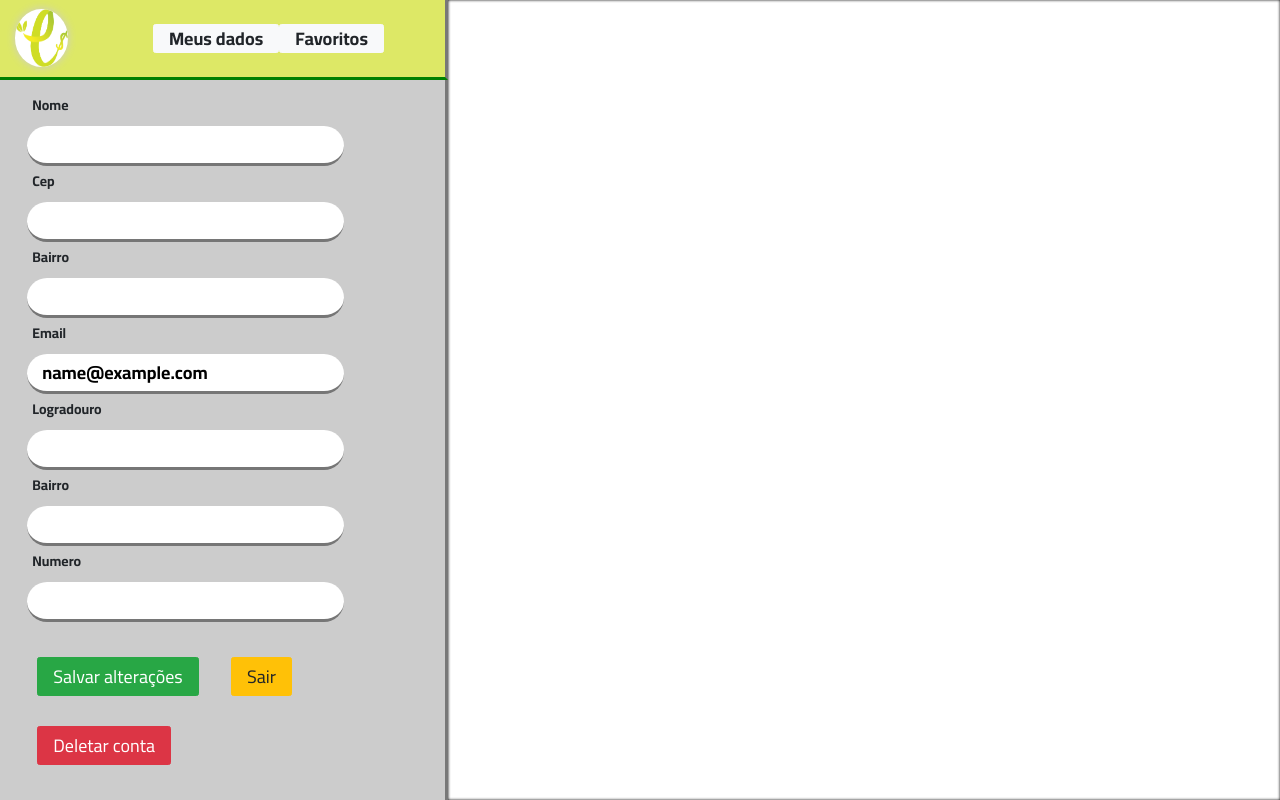
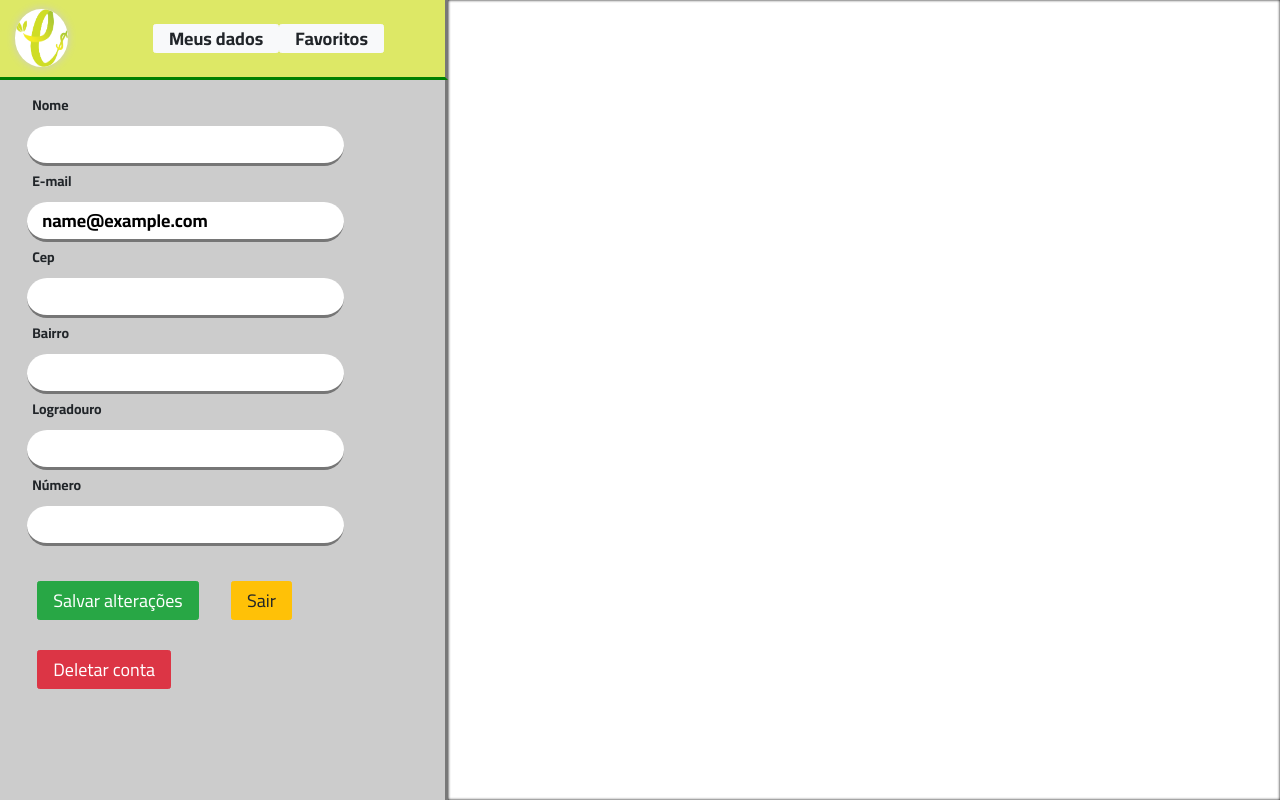
Before and after one commit to RomeroLucas/ecorenda, a PHP site: page /perfil.php in a window 1280 px wide. Run offline with PHP 8.4, Linux system fonts and the light colour scheme; the visitor is signed in with stand-in values (Sample User, id 1); data that the repository does not hold is empty.

Commit message:
correção campo bairro perfil.php

```diff
--- a/perfil.php
+++ b/perfil.php
@@ -39,37 +39,32 @@
             <div class="meus-dados">
                 <label>
                     <p>Nome</p>
-                    <input type="text" >
+                    <input type="text" id="nome" name="nome">
+                </label>
+
+                <label>
+                    <p>E-mail</p>
+                    <input type="text"  value="<?php echo $email?>"  >
                 </label>
 
                 <label>
                     <p>Cep</p>
-                    <input type="text" >
+                    <input type="text" id="cep" name="cep">
                 </label>
 
                 <label>
                     <p>Bairro</p>
-                    <input type="text" >
-                </label>
-
-                <label>
-                    <p>Email</p>
-                    <input type="text"  value="<?php echo $email?>"  >
+                    <input type="text" id="bairro" name="bairro">
                 </label>
 
                 <label>
                     <p>Logradouro</p>
-                    <input type="text" >
+                    <input type="text" id="logradouro" name="logradouro">
                 </label>
 
                 <label>
-                    <p>Bairro</p>
-                    <input type="text" >
-                </label>
-
-                <label>
-                    <p>Numero</p>
-                    <input type="text" >
+                    <p>Número</p>
+                    <input type="text" id="numero" name="numero">
                 </label>
 
 
```
